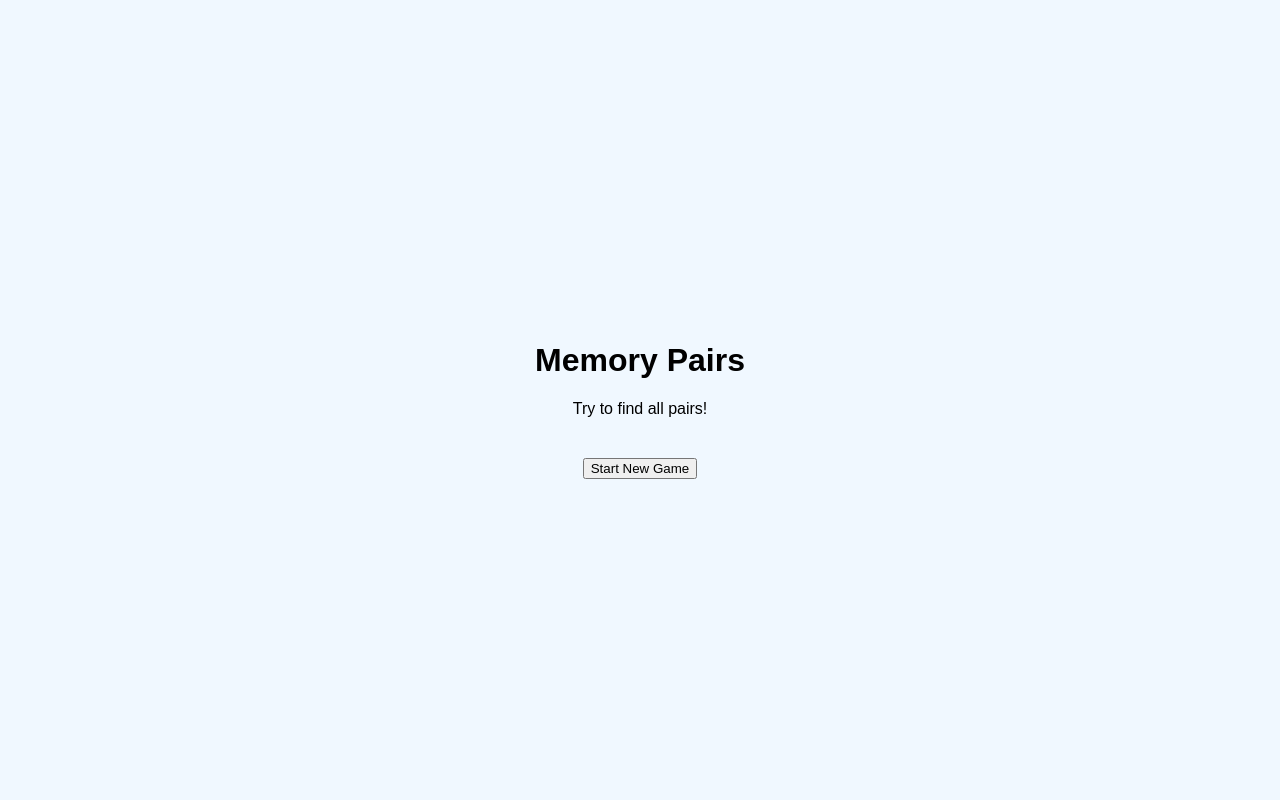
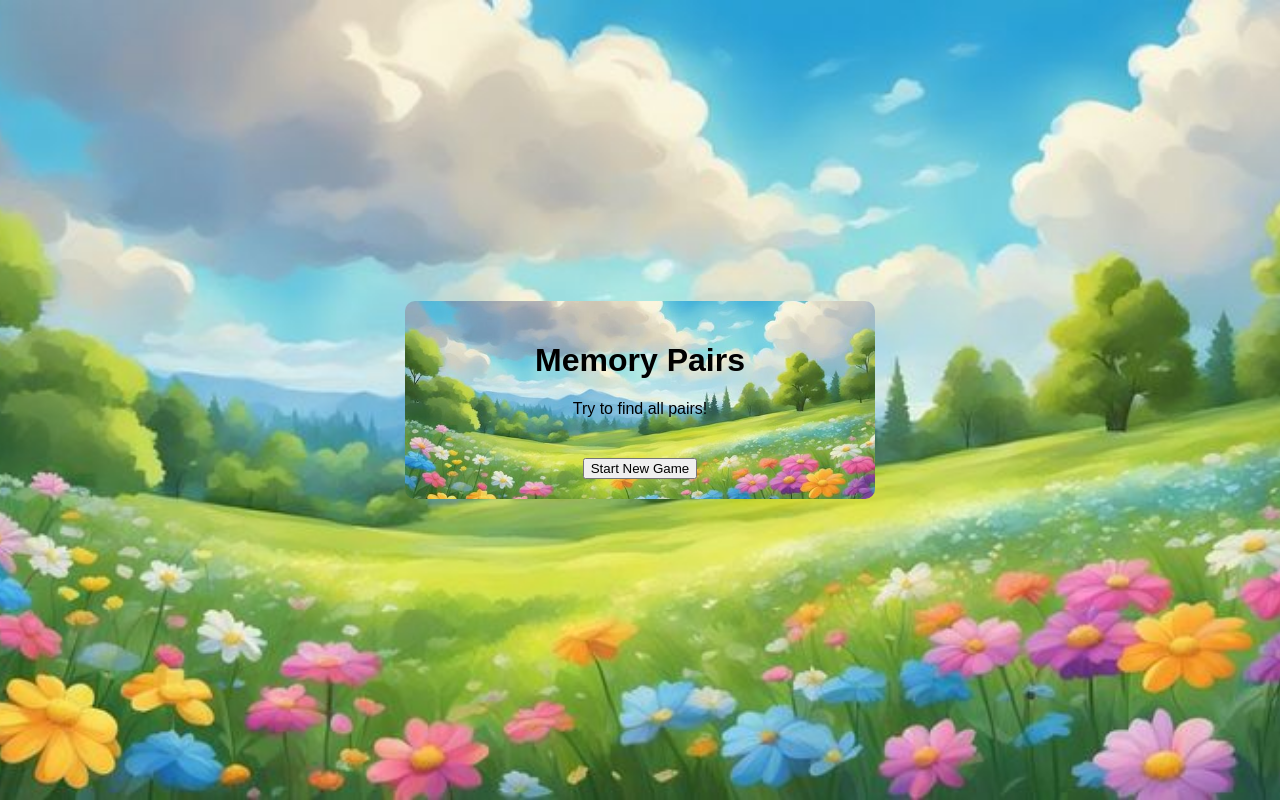
Before and after one commit to Vivaash-K/ReactWell, a plain HTML site: page match.vscode/matchy.html in a window 1280 px wide. Drawn offline with Linux system fonts and the light colour scheme.

Commit message:
Match Game Modded

```diff
--- a/match.vscode/styles.css
+++ b/match.vscode/styles.css
@@ -9,11 +9,20 @@
     align-items: center;
     height: 100vh;
     margin: 0;
-    background-color: #f0f8ff;
+    background-color: #de770f; /* fallback color */
+    background-image: url('SpringBG.jpeg'); /* Path to your background image */
+    background-size: cover; /* Ensures the image covers the entire background */
+    background-position: center; /* Centers the image */
+    background-attachment: fixed; /* Keeps the background fixed during scroll */
   }
 
   #game-container {
     text-align: center;
+    background-image: url('SpringBG.jpeg'); /* Path to your background image */
+    background-size: cover; /* Ensures the image covers the entire background */
+    background-position: center; /* Centers the image */
+    padding: 20px; /* Optional, to ensure the content is not too close to the edges */
+    border-radius: 10px; /* Optional, for rounded corners */
   }
 
   .memory-game {
```
Also changed, not shown: match.vscode/SpringBG.jpeg (added).
